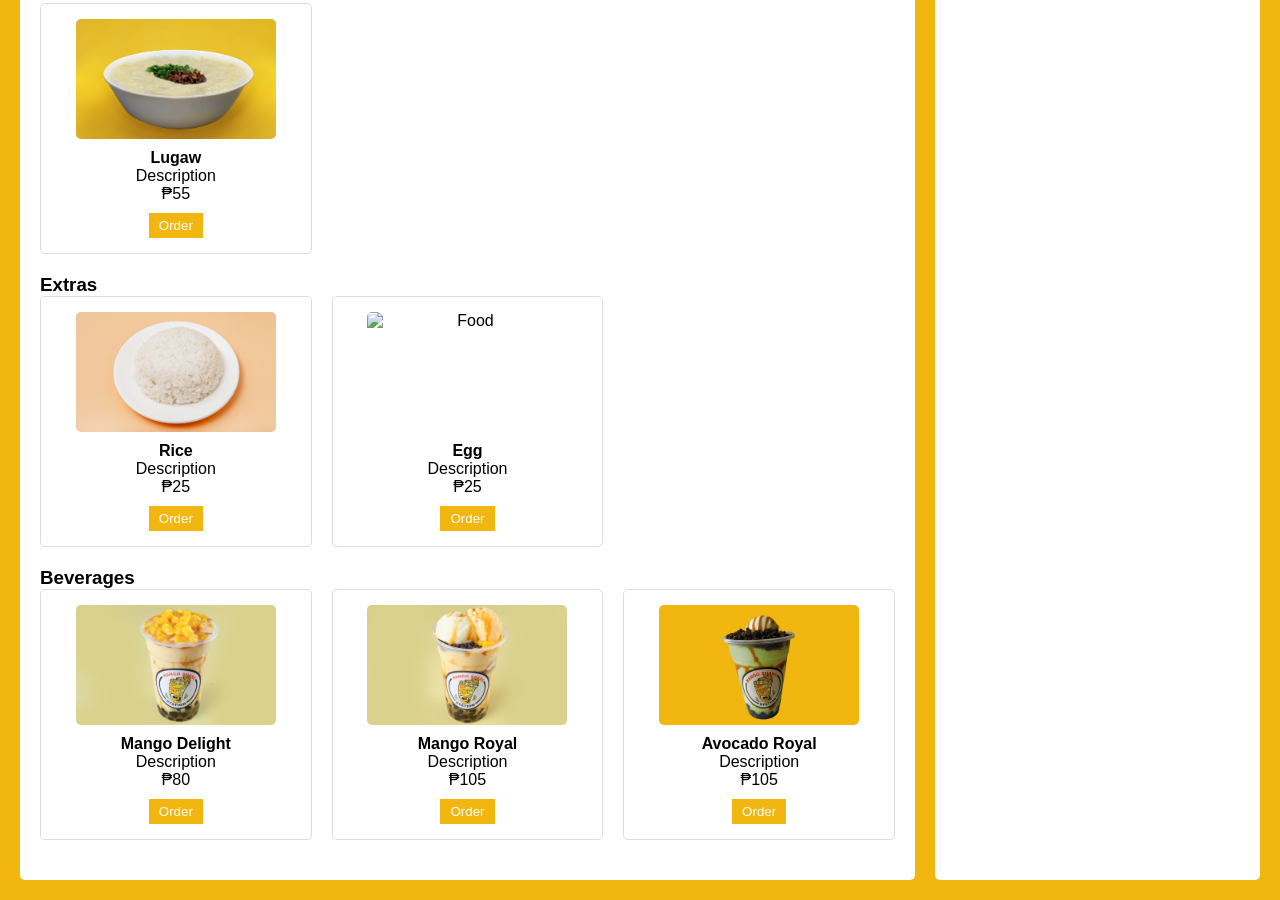
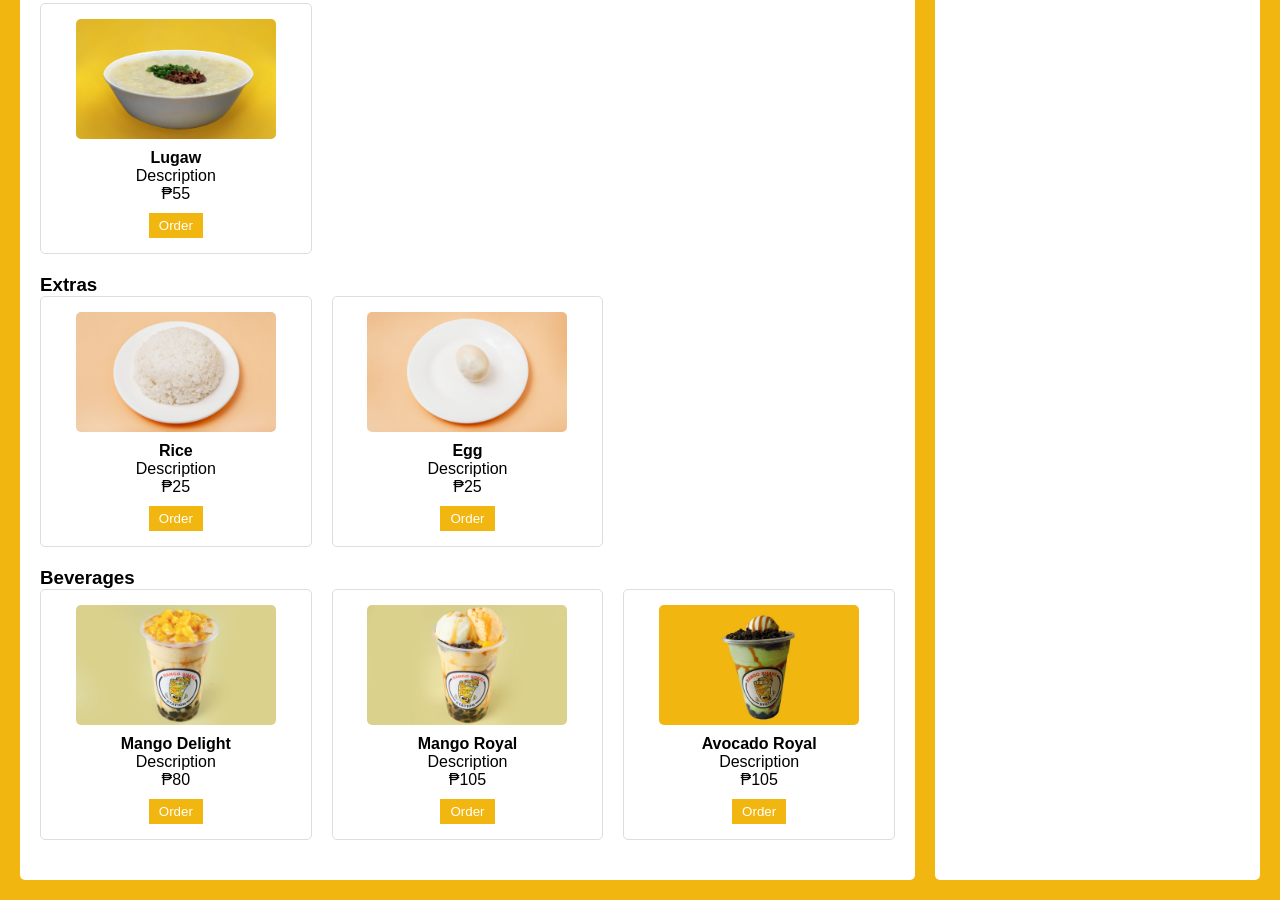
Before and after one commit to jdsalipande2/Goto-Pares-Atbp, a plain HTML site: page home/index.html in a window 1280 px wide. Shown: the part 1315-2215 px from the top of the page. Drawn offline with Linux system fonts and the light colour scheme.

Commit message:
Update index.html

```diff
--- a/home/index.html
+++ b/home/index.html
@@ -48,7 +48,7 @@
                 <h3>Extras</h3>
                 <div class="menu-items">
                     <div class="menu-item"><img src="assets/extras-rice.jpeg" alt="Food"><h4>Rice</h4><p>Description</p><p>₱25</p><button class="order-button" onclick="addToCart('Rice', 25)">Order</button></div>
-                    <div class="menu-item"><img src="assets/alacarte-egg.jpeg" alt="Food"><h4>Egg</h4><p>Description</p><p>₱25</p><button class="order-button" onclick="addToCart('Egg', 25)">Order</button></div>
+                    <div class="menu-item"><img src="assets/extras-egg.jpeg" alt="Food"><h4>Egg</h4><p>Description</p><p>₱25</p><button class="order-button" onclick="addToCart('Egg', 25)">Order</button></div>
                 </div>
             </div>
 
```
